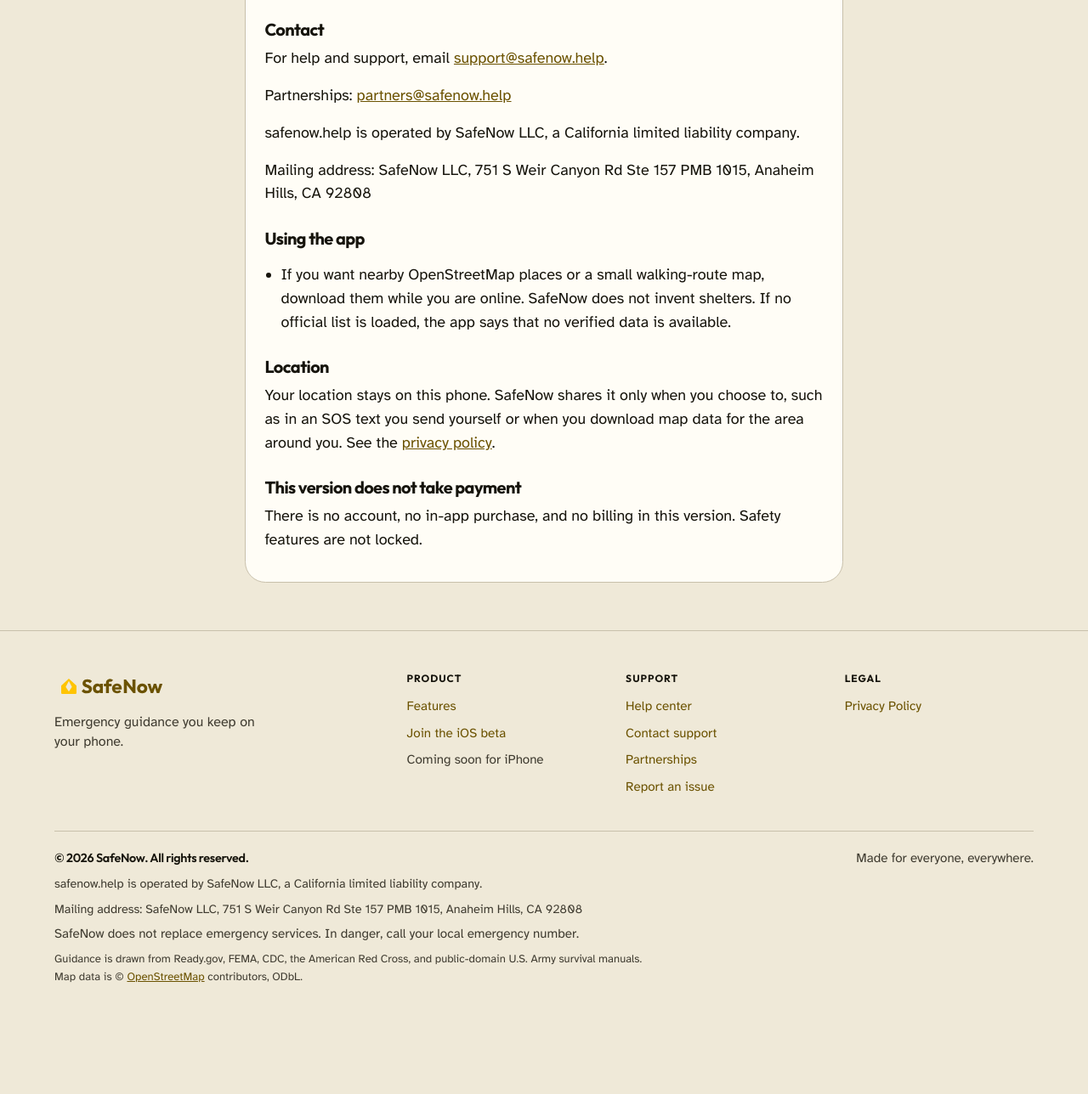
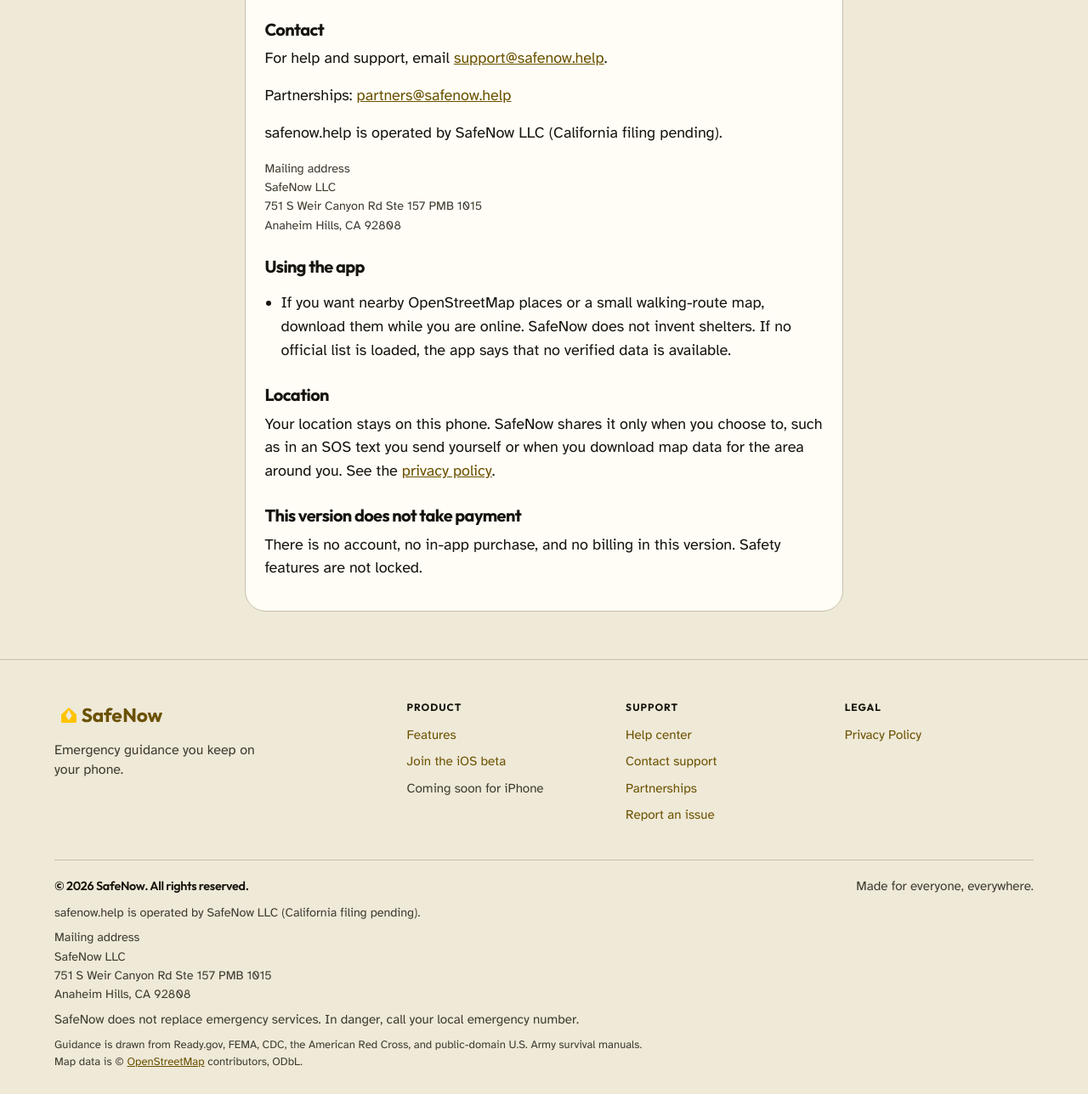
Before and after one commit to oxgirl/safenow-site, a plain HTML site: page support/index.html in a window 1280 px wide. Shown: the part 689-1977 px from the top of the page at 85% size. Before the commit the page ends 1876 px from the top, so only its background shows below. Drawn offline with Linux system fonts and the light colour scheme.

Commit message:
Use the pending-filing operator line and a three-line mailing address
The operator sentence is now "safenow.help is operated by SafeNow LLC
(California filing pending)." The mailing address is labeled and split
across three lines. No privacy-policy body change, and no claim that
the apps are published by the LLC.

```diff
--- a/support/index.html
+++ b/support/index.html
@@ -89,8 +89,8 @@
           <h2>Contact</h2>
           <p>For help and support, email <a href="mailto:support@safenow.help">support@safenow.help</a>.</p>
           <p>Partnerships: <a href="mailto:partners@safenow.help">partners@safenow.help</a></p>
-          <p>safenow.help is operated by SafeNow LLC, a California limited liability company.</p>
-          <p>Mailing address: SafeNow LLC, 751 S Weir Canyon Rd Ste 157 PMB 1015, Anaheim Hills, CA 92808</p>
+          <p>safenow.help is operated by SafeNow LLC (California filing pending).</p>
+          <p class="footer-address">Mailing address<br />SafeNow LLC<br />751 S Weir Canyon Rd Ste 157 PMB 1015<br />Anaheim Hills, CA 92808</p>
           <h2>Using the app</h2>
           <ul>
             <li>If you want nearby OpenStreetMap places or a small walking-route map, download them while you are online. SafeNow does not invent shelters. If no official list is loaded, the app says that no verified data is available.</li>
@@ -147,8 +147,8 @@
             <p class="footer-copy">© 2026 SafeNow. All rights reserved.</p>
             <p class="footer-everywhere">Made for everyone, everywhere.</p>
           </div>
-          <p class="footer-operator">safenow.help is operated by SafeNow LLC, a California limited liability company.</p>
-          <p class="footer-address">Mailing address: SafeNow LLC, 751 S Weir Canyon Rd Ste 157 PMB 1015, Anaheim Hills, CA 92808</p>
+          <p class="footer-operator">safenow.help is operated by SafeNow LLC (California filing pending).</p>
+          <p class="footer-address">Mailing address<br />SafeNow LLC<br />751 S Weir Canyon Rd Ste 157 PMB 1015<br />Anaheim Hills, CA 92808</p>
           <p class="footer-disclaimer">SafeNow does not replace emergency services. In danger, call your local emergency number.</p>
           <p class="footer-credits">Guidance is drawn from Ready.gov, FEMA, CDC, the American Red Cross, and public-domain U.S. Army survival manuals.<br />Map data is © <a href="https://www.openstreetmap.org/copyright">OpenStreetMap</a> contributors, ODbL.</p>
         </div>
```
Also changed, not shown: 404.html (+2 -2 lines), index.html (+2 -2 lines), privacy/index.html (+2 -2 lines).
